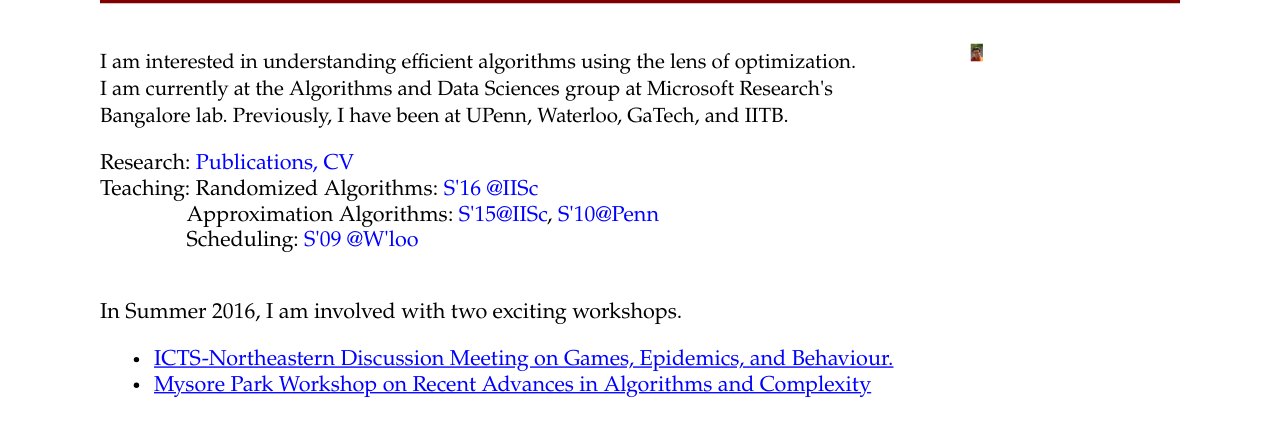
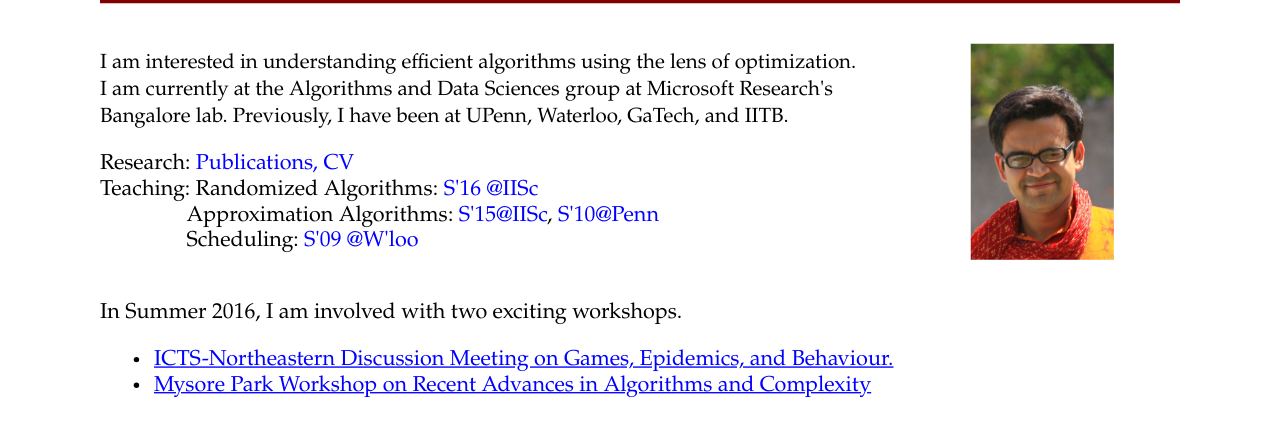
Before and after one commit to deeparnab/deeparnab.github.io, a plain HTML site: page index.htm in a window 1280 px wide. Shown: the part 148-584 px from the top of the page. Drawn offline with Linux system fonts and the light colour scheme.

Commit message:
Modified css

```diff
--- a/test.css
+++ b/test.css
@@ -111,8 +111,7 @@ div#image{
 div#image img{
     margin:0px;
     padding-left:70px;
-    height:0.8em;
-	weight:0.8em;
+	height:10em;
 	}
 
 div#footer{
```
